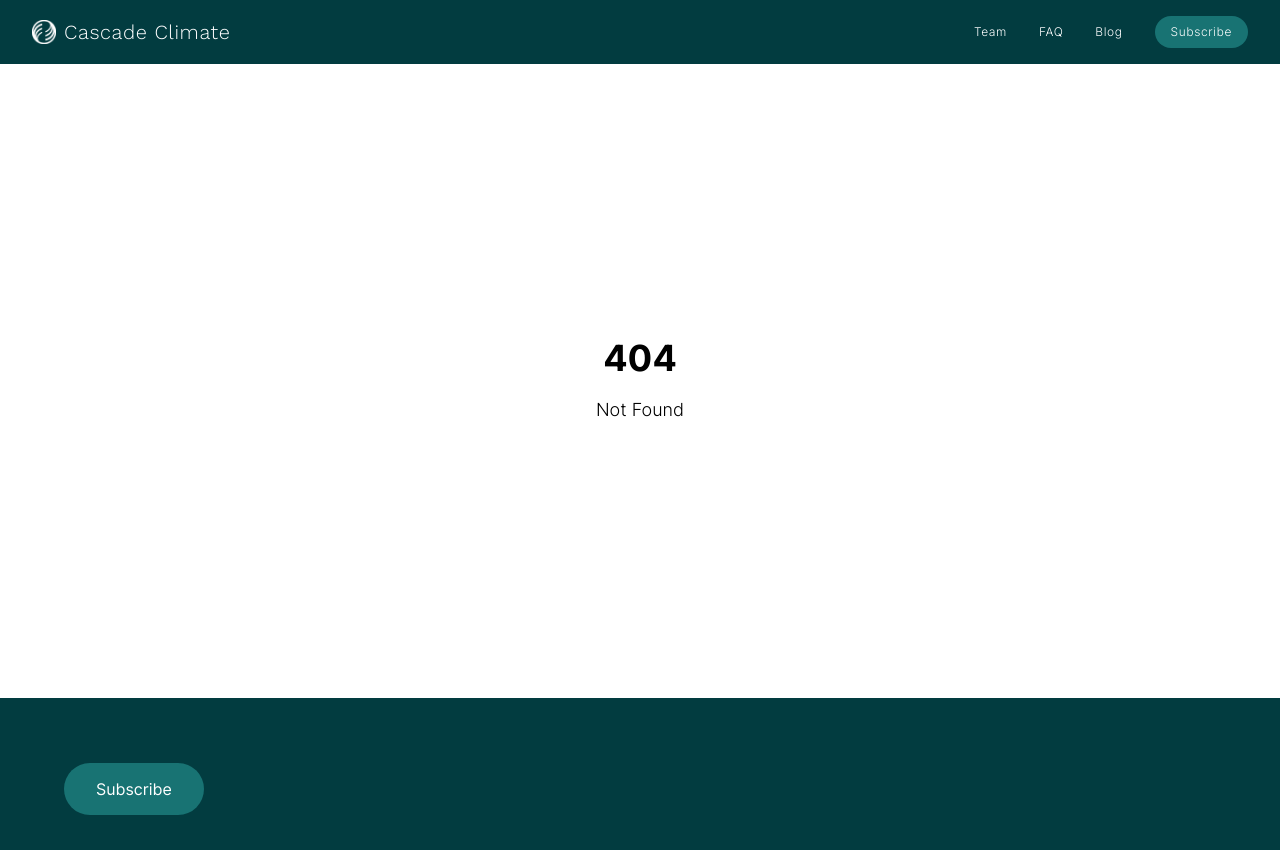
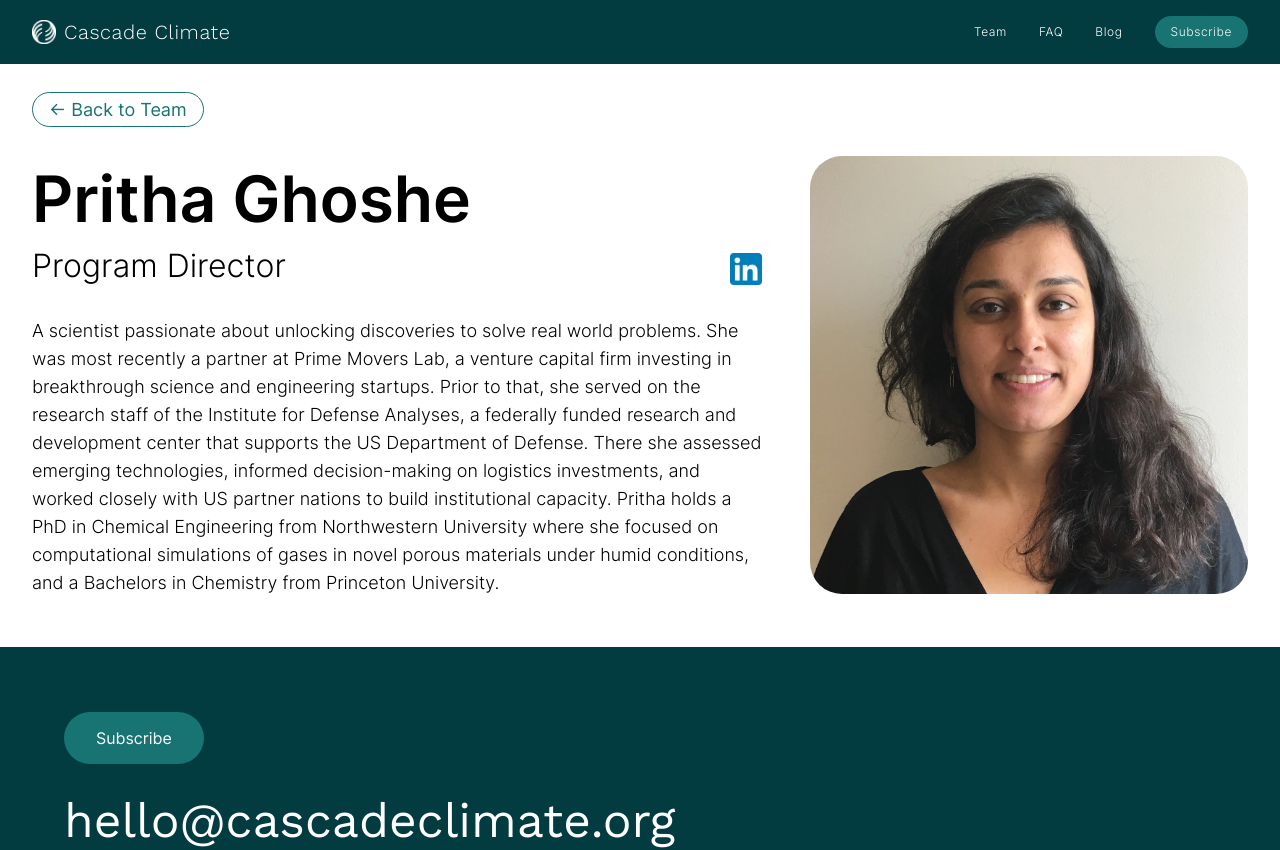
Before and after one commit to Cascade-Climate/cc-website, a SvelteKit app: page /team/pritha-ghosh in a window 1280 px wide. Before the commit this address had no page. Shown: the top 850 px of the page. Built offline with nearby package versions, Linux system fonts and the light colour scheme.

Commit message:
Adding Pritha + Alison

```diff
--- /dev/null
+++ b/src/routes/team/pritha-ghosh/+page.svelte
@@ -0,0 +1,31 @@
+<script>
+	import headshot from '$lib/images/team/pritha-ghosh.webp';
+	import linkedinIcon from '$lib/images/linkedin-icon.webp';
+</script>
+
+<svelte:head>
+	<title>Pritha Ghosh - Cascade Climate</title>
+	<meta
+		name="description"
+		content="Learn more about Pritha Ghosh's role at Cascade Climate."
+	/>
+</svelte:head>
+<div class="team-member">
+	<div class="member-info">
+		<h1>Pritha Ghoshe</h1>
+		<div class="details">
+			<span>Program Director</span>
+			<div class="socials">
+				<a target="_blank" href="https://www.linkedin.com/in/prithaghosh/">
+					<img src={linkedinIcon} alt="LinkedIn" />
+				</a>
+			</div>
+		</div>
+		<p>
+			A scientist passionate about unlocking discoveries to solve real world problems.  She was most recently a partner at Prime Movers Lab, a venture capital firm investing in breakthrough science and engineering startups. Prior to that, she served on the research staff of the Institute for Defense Analyses, a federally funded research and development center that supports the US Department of Defense.  There she assessed emerging technologies, informed decision-making on logistics investments, and worked closely with US partner nations to build institutional capacity. Pritha holds a PhD in Chemical Engineering  from Northwestern University where she focused on computational simulations of gases in novel porous materials under humid conditions, and a Bachelors in Chemistry from Princeton University.
+		</p>
+	</div>
+	<div class="headshot">
+		<img src={headshot} alt="Pritha Ghosh" />
+	</div>
+</div>
```
Also changed, not shown: src/routes/team/+page@.svelte (+14 -0 lines), src/routes/team/alison-tune/+page.svelte (added, +31 -0 lines), src/lib/images/team/alison-tune.webp (added), src/lib/images/team/pritha-ghosh.webp (added).
